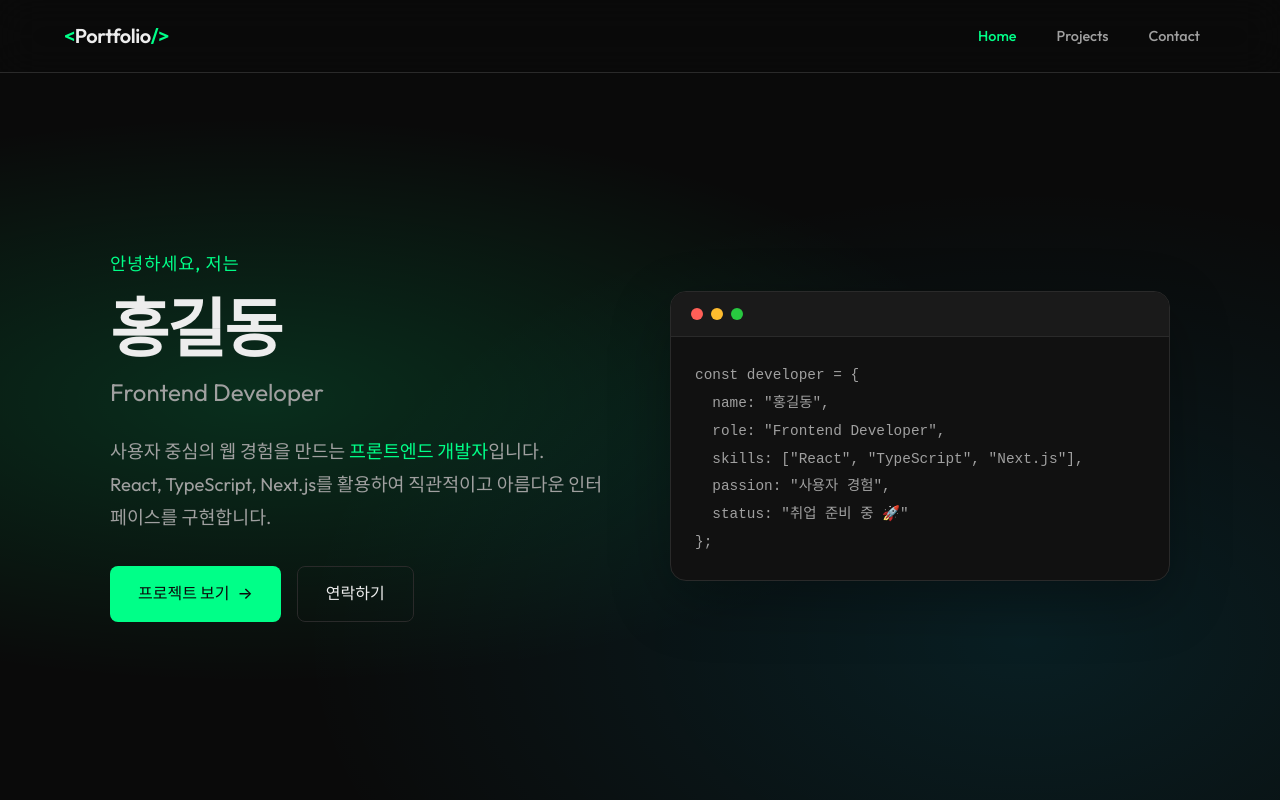
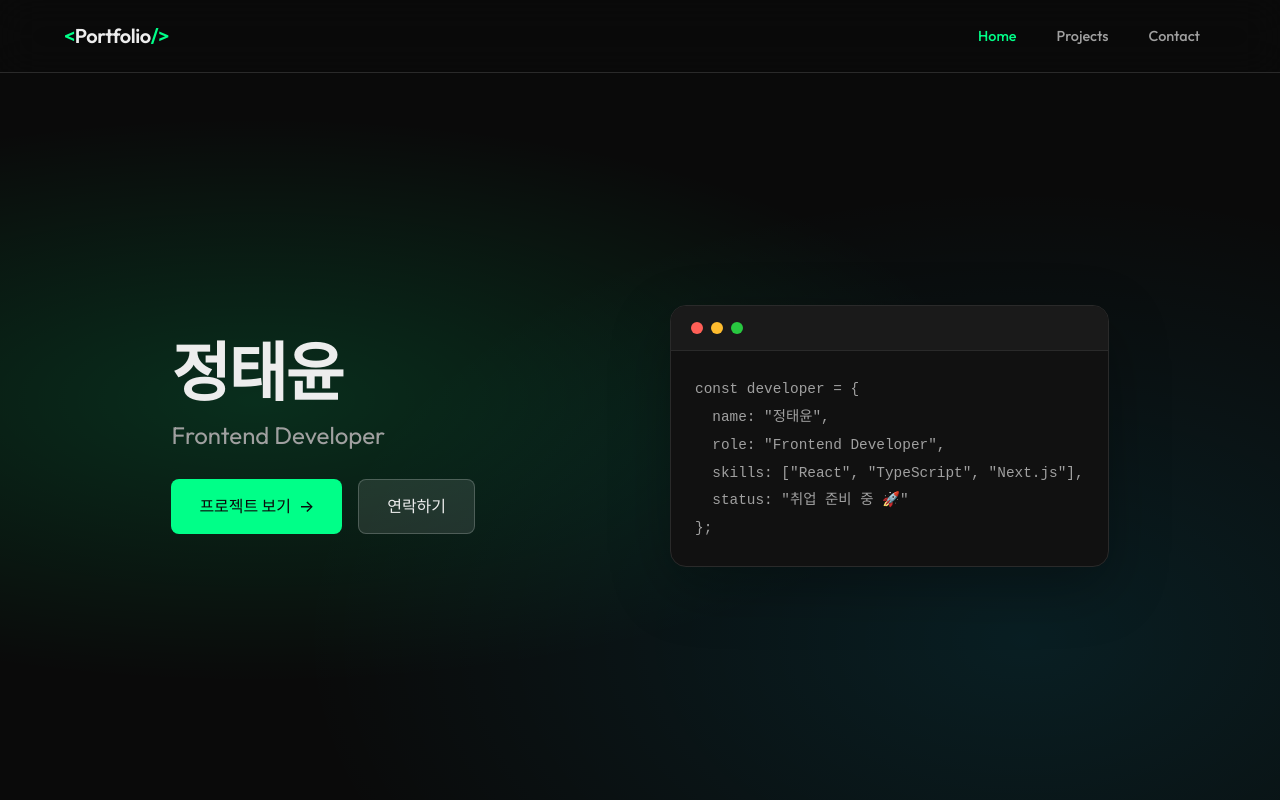
Before and after one commit to wjdxodbs/portfolio, a Next.js app: page / in a window 1280 px wide. Shown: the top 800 px of the page. Built offline with nearby package versions, Linux system fonts and the light colour scheme.

Commit message:
refactor: Hero 섹션 레이아웃 정리

```diff
--- a/src/app/components/Hero.module.css
+++ b/src/app/components/Hero.module.css
@@ -8,15 +8,22 @@
 }
 
 .hero::before {
-  content: '';
+  content: "";
   position: absolute;
   top: 0;
   left: 0;
   right: 0;
   bottom: 0;
-  background:
-    radial-gradient(ellipse at 20% 50%, var(--accent-glow) 0%, transparent 50%),
-    radial-gradient(ellipse at 80% 80%, rgba(0, 212, 255, 0.1) 0%, transparent 50%);
+  background: radial-gradient(
+      ellipse at 20% 50%,
+      var(--accent-glow) 0%,
+      transparent 50%
+    ),
+    radial-gradient(
+      ellipse at 80% 80%,
+      rgba(0, 212, 255, 0.1) 0%,
+      transparent 50%
+    );
   pointer-events: none;
 }
 
@@ -95,6 +102,17 @@
 
 .btnPrimary:hover .arrow {
   transform: translateX(4px);
+}
+
+.btnSecondary {
+  background: rgba(255, 255, 255, 0.1);
+  backdrop-filter: blur(10px);
+  border: 1px solid rgba(255, 255, 255, 0.2);
+}
+
+.btnSecondary:hover {
+  background: rgba(255, 255, 255, 0.15);
+  border-color: var(--accent);
 }
 
 .visual {
@@ -191,7 +209,8 @@
 }
 
 @keyframes scrollPulse {
-  0%, 100% {
+  0%,
+  100% {
     opacity: 0.3;
     transform: scaleY(1);
   }
--- a/src/app/components/Hero.tsx
+++ b/src/app/components/Hero.tsx
@@ -6,18 +6,10 @@ export default function Hero() {
     <section className={styles.hero}>
       <div className={styles.container}>
         <div className={styles.content}>
-          <p className={styles.greeting}>안녕하세요, 저는</p>
           <h1 className={styles.name}>
-            <span className={styles.firstName}>홍길동</span>
+            <span className={styles.firstName}>정태윤</span>
             <span className={styles.role}>Frontend Developer</span>
           </h1>
-          <p className={styles.description}>
-            사용자 중심의 웹 경험을 만드는{" "}
-            <span className={styles.highlight}>프론트엔드 개발자</span>입니다.
-            <br />
-            React, TypeScript, Next.js를 활용하여 직관적이고 아름다운
-            인터페이스를 구현합니다.
-          </p>
           <div className={styles.cta}>
             <Link
               href="/projects"
@@ -45,10 +37,9 @@ export default function Hero() {
             <pre className={styles.code}>
               <code>
                 {`const developer = {
-  name: "홍길동",
+  name: "정태윤",
   role: "Frontend Developer",
   skills: ["React", "TypeScript", "Next.js"],
-  passion: "사용자 경험",
   status: "취업 준비 중 🚀"
 };`}
               </code>
```
